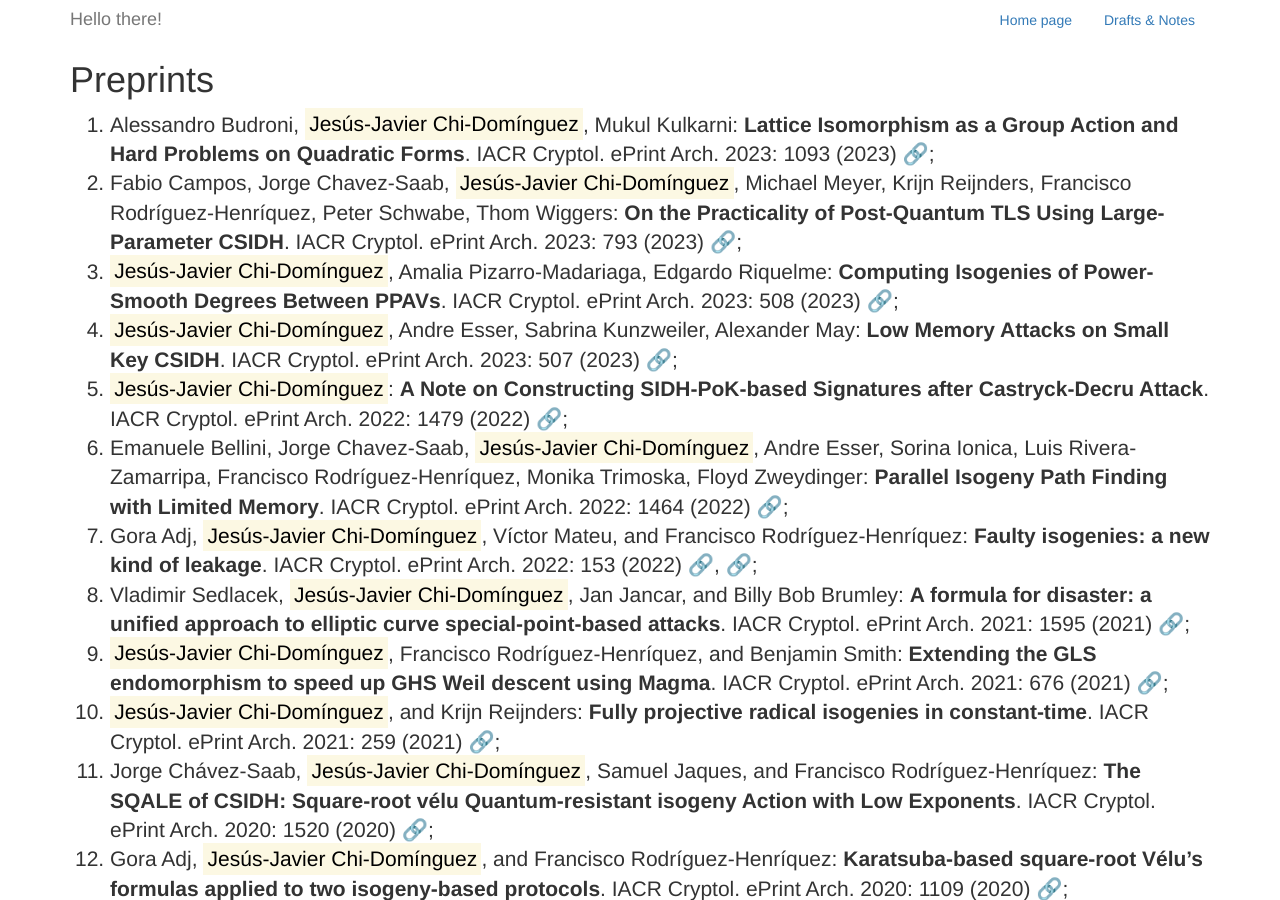
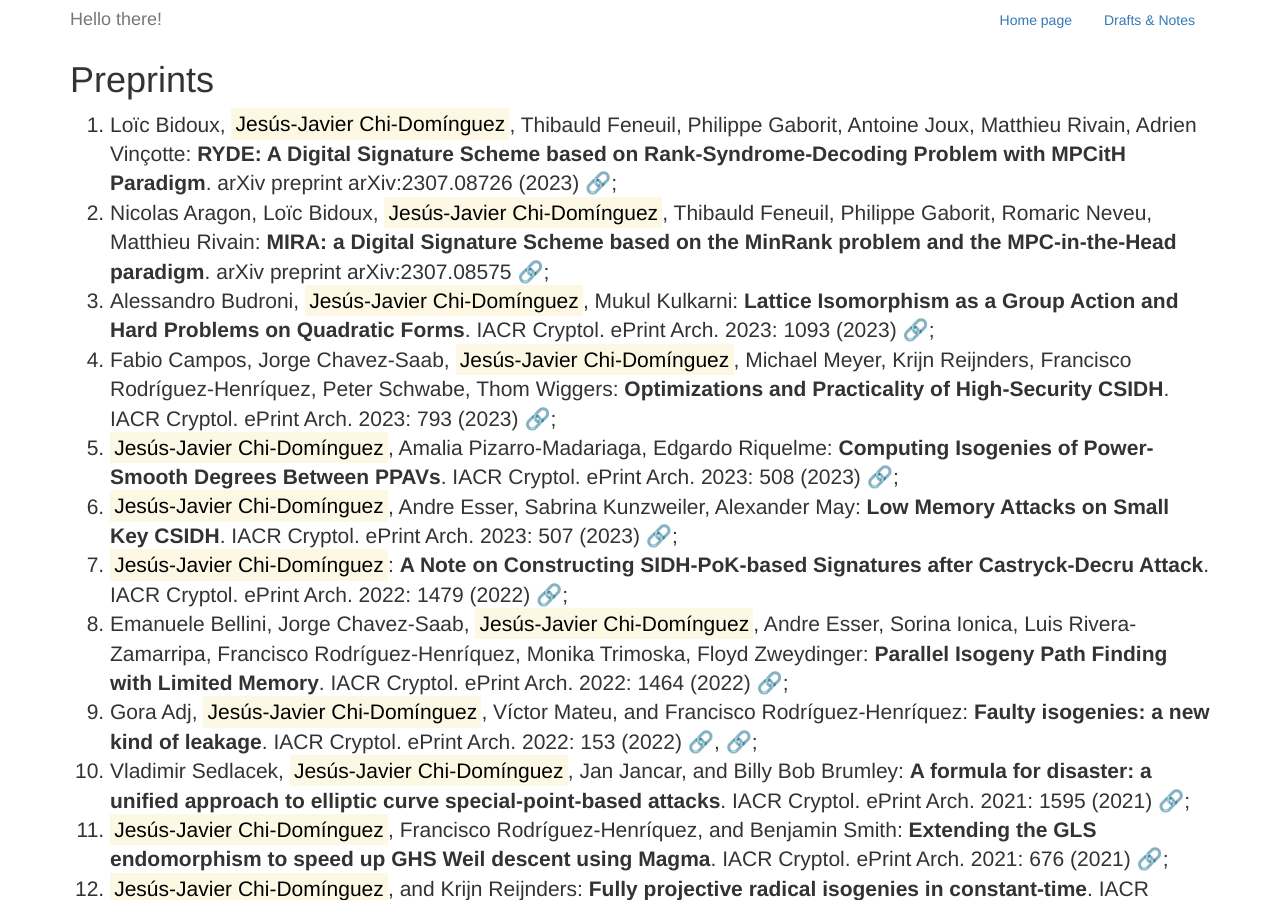
Before and after one commit to JJChiDguez/JJChiDguez.github.io, a Jekyll site: the page built from docs/preprints.md, in a window 1280 px wide and 900 px high. Built offline with Jekyll 4.4.1, drawn with Linux system fonts in a browser that asks for light colours.

Commit message:
add: recent preprints and repositories

```diff
--- a/docs/preprints.md
+++ b/docs/preprints.md
@@ -6,20 +6,22 @@ filename: preprints.md
 
 # Preprints
 
-1. Alessandro Budroni, <mark>Jes&uacute;s-Javier Chi-Dom&iacute;nguez</mark>, Mukul Kulkarni: **Lattice Isomorphism as a Group Action and Hard Problems on Quadratic Forms**. IACR Cryptol. ePrint Arch. 2023: 1093 (2023) [&#128279;](https://eprint.iacr.org/2023/1093);
-2. Fabio Campos, Jorge Chavez-Saab, <mark>Jes&uacute;s-Javier Chi-Dom&iacute;nguez</mark>, Michael Meyer, Krijn Reijnders, Francisco Rodr&iacute;guez-Henr&iacute;quez, Peter Schwabe, Thom Wiggers: **On the Practicality of Post-Quantum TLS Using Large-Parameter CSIDH**. IACR Cryptol. ePrint Arch. 2023: 793 (2023) [&#128279;](https://eprint.iacr.org/2023/793);
-3. <mark>Jes&uacute;s-Javier Chi-Dom&iacute;nguez</mark>, Amalia Pizarro-Madariaga, Edgardo Riquelme: **Computing Isogenies of Power-Smooth Degrees Between PPAVs**. IACR Cryptol. ePrint Arch. 2023: 508 (2023) [&#128279;](https://eprint.iacr.org/2023/508);
-4. <mark>Jes&uacute;s-Javier Chi-Dom&iacute;nguez</mark>, Andre Esser, Sabrina Kunzweiler, Alexander May: **Low Memory Attacks on Small Key CSIDH**. IACR Cryptol. ePrint Arch. 2023: 507 (2023) [&#128279;](https://eprint.iacr.org/2023/507);
-5. <mark>Jes&uacute;s-Javier Chi-Dom&iacute;nguez</mark>: **A Note on Constructing SIDH-PoK-based Signatures after Castryck-Decru Attack**. IACR Cryptol. ePrint Arch. 2022: 1479 (2022) [&#128279;](https://eprint.iacr.org/2022/1479);
-6. Emanuele Bellini, Jorge Chavez-Saab, <mark>Jes&uacute;s-Javier Chi-Dom&iacute;nguez</mark>, Andre Esser, Sorina Ionica, Luis Rivera-Zamarripa, Francisco Rodr&iacute;guez-Henr&iacute;quez, Monika Trimoska, Floyd Zweydinger: **Parallel Isogeny Path Finding with Limited Memory**. IACR Cryptol. ePrint Arch. 2022: 1464 (2022) [&#128279;](https://eprint.iacr.org/2022/1464);
-7. Gora Adj, <mark>Jes&uacute;s-Javier Chi-Dom&iacute;nguez</mark>, V&iacute;ctor Mateu, and Francisco Rodr&iacute;guez-Henr&iacute;quez: **Faulty isogenies: a new kind of leakage**. IACR Cryptol. ePrint Arch. 2022: 153 (2022) [&#128279;](https://eprint.iacr.org/2022/153), [&#128279;](https://arxiv.org/abs/2202.04896);
-8. Vladimir Sedlacek, <mark>Jes&uacute;s-Javier Chi-Dom&iacute;nguez</mark>, Jan Jancar, and Billy Bob Brumley: **A formula for disaster: a unified approach to elliptic curve special-point-based attacks**. IACR Cryptol. ePrint Arch. 2021: 1595 (2021) [&#128279;](https://eprint.iacr.org/2021/1595);
-9. <mark>Jes&uacute;s-Javier Chi-Dom&iacute;nguez</mark>, Francisco Rodr&iacute;guez-Henr&iacute;quez, and Benjamin Smith: **Extending the GLS endomorphism to speed up GHS Weil descent using Magma**. IACR Cryptol. ePrint Arch. 2021: 676 (2021) [&#128279;](https://eprint.iacr.org/2021/676);
-10. <mark>Jes&uacute;s-Javier Chi-Dom&iacute;nguez</mark>, and Krijn Reijnders: **Fully projective radical isogenies in constant-time**. IACR Cryptol. ePrint Arch. 2021: 259 (2021) [&#128279;](https://eprint.iacr.org/2021/259);
-11. Jorge Ch&aacute;vez-Saab, <mark>Jes&uacute;s-Javier Chi-Dom&iacute;nguez</mark>, Samuel Jaques, and Francisco Rodr&iacute;guez-Henr&iacute;quez: **The SQALE of CSIDH: Square-root v&eacute;lu Quantum-resistant isogeny Action with Low Exponents**. IACR Cryptol. ePrint Arch. 2020: 1520 (2020) [&#128279;](https://eprint.iacr.org/2020/1520);
-12. Gora Adj, <mark>Jes&uacute;s-Javier Chi-Dom&iacute;nguez</mark>, and Francisco Rodr&iacute;guez-Henr&iacute;quez: **Karatsuba-based square-root Vélu’s formulas applied to two isogeny-based protocols**. IACR Cryptol. ePrint Arch. 2020: 1109 (2020) [&#128279;](https://eprint.iacr.org/2020/1109);
-13. Dmitry Belyavsky, Billy Bob Brumley, <mark>Jes&uacute;s-Javier Chi-Dom&iacute;nguez</mark>, Luis Rivera-Zamarripa, and Igor Ustinov: **Set It and Forget It! Turnkey ECC for Instant Integration**. CoRR abs/2007.11481 (2020) [&#128279;](https://arxiv.org/abs/2007.11481);
-14. Sohaib ul Hassan, Iaroslav Gridin, Ignacio M. Delgado-Lozano, Cesar Pereida Garc&iacute;a, <mark>Jes&uacute;s-Javier Chi-Dom&iacute;nguez</mark>, Alejandro Cabrera Aldaya, and Billy Bob Brumley: **D&eacute;j&agrave; Vu: Side-Channel Analysis of Mozilla's NSS**. CoRR abs/2008.06004 (2020) [&#128279;](https://arxiv.org/abs/2008.06004);
-15. <mark>Jes&uacute;s-Javier Chi-Dom&iacute;nguez</mark>, and Francisco Rodr&iacute;guez-Henr&iacute;quez: **Optimal strategies for CSIDH**. IACR Cryptol. ePrint Arch. 2020: 417 (2020) [&#128279;](https://eprint.iacr.org/2020/417);
-16. Daniel Cervantes-V&aacute;zquez, Mathilde Chenu, <mark>Jes&uacute;s-Javier Chi-Dom&iacute;nguez</mark>, Luca De Feo, Francisco Rodr&iacute;guez-Henr&iacute;quez, and Benjamin Smith: **Stronger and Faster Side-Channel Protections for CSIDH**. IACR Cryptol. ePrint Arch. 2019: 837 (2019) [&#128279;](https://eprint.iacr.org/2019/837), [&#128279;](https://arxiv.org/abs/1907.08704);
-17. Gora Adj, Daniel Cervantes-V&aacute;zquez, <mark>Jes&uacute;s-Javier Chi-Dom&iacute;nguez</mark>, Alfred Menezes, and Francisco Rodr&iacute;guez-Henr&iacute;quez: **On the cost of computing isogenies between supersingular elliptic curves**. IACR Cryptol. ePrint Arch. 2018: 313 (2018) [&#128279;](https://eprint.iacr.org/2018/313);
+1. Lo&iuml;c Bidoux, <mark>Jes&uacute;s-Javier Chi-Dom&iacute;nguez</mark>, Thibauld Feneuil, Philippe Gaborit, Antoine Joux, Matthieu Rivain, Adrien Vin&ccedil;otte: **RYDE: A Digital Signature Scheme based on Rank-Syndrome-Decoding Problem with MPCitH Paradigm**. arXiv preprint arXiv:2307.08726 (2023) [&#128279;](https://arxiv.org/abs/2307.08726);
+2. Nicolas Aragon, Lo&iuml;c Bidoux, <mark>Jes&uacute;s-Javier Chi-Dom&iacute;nguez</mark>, Thibauld Feneuil, Philippe Gaborit, Romaric Neveu, Matthieu Rivain: **MIRA: a Digital Signature Scheme based on the MinRank problem and the MPC-in-the-Head paradigm**. arXiv preprint arXiv:2307.08575 [&#128279;](https://arxiv.org/abs/2307.08575);
+3. Alessandro Budroni, <mark>Jes&uacute;s-Javier Chi-Dom&iacute;nguez</mark>, Mukul Kulkarni: **Lattice Isomorphism as a Group Action and Hard Problems on Quadratic Forms**. IACR Cryptol. ePrint Arch. 2023: 1093 (2023) [&#128279;](https://eprint.iacr.org/2023/1093);
+4. Fabio Campos, Jorge Chavez-Saab, <mark>Jes&uacute;s-Javier Chi-Dom&iacute;nguez</mark>, Michael Meyer, Krijn Reijnders, Francisco Rodr&iacute;guez-Henr&iacute;quez, Peter Schwabe, Thom Wiggers: **Optimizations and Practicality of High-Security CSIDH**. IACR Cryptol. ePrint Arch. 2023: 793 (2023) [&#128279;](https://eprint.iacr.org/2023/793);
+5. <mark>Jes&uacute;s-Javier Chi-Dom&iacute;nguez</mark>, Amalia Pizarro-Madariaga, Edgardo Riquelme: **Computing Isogenies of Power-Smooth Degrees Between PPAVs**. IACR Cryptol. ePrint Arch. 2023: 508 (2023) [&#128279;](https://eprint.iacr.org/2023/508);
+6. <mark>Jes&uacute;s-Javier Chi-Dom&iacute;nguez</mark>, Andre Esser, Sabrina Kunzweiler, Alexander May: **Low Memory Attacks on Small Key CSIDH**. IACR Cryptol. ePrint Arch. 2023: 507 (2023) [&#128279;](https://eprint.iacr.org/2023/507);
+7. <mark>Jes&uacute;s-Javier Chi-Dom&iacute;nguez</mark>: **A Note on Constructing SIDH-PoK-based Signatures after Castryck-Decru Attack**. IACR Cryptol. ePrint Arch. 2022: 1479 (2022) [&#128279;](https://eprint.iacr.org/2022/1479);
+8. Emanuele Bellini, Jorge Chavez-Saab, <mark>Jes&uacute;s-Javier Chi-Dom&iacute;nguez</mark>, Andre Esser, Sorina Ionica, Luis Rivera-Zamarripa, Francisco Rodr&iacute;guez-Henr&iacute;quez, Monika Trimoska, Floyd Zweydinger: **Parallel Isogeny Path Finding with Limited Memory**. IACR Cryptol. ePrint Arch. 2022: 1464 (2022) [&#128279;](https://eprint.iacr.org/2022/1464);
+9. Gora Adj, <mark>Jes&uacute;s-Javier Chi-Dom&iacute;nguez</mark>, V&iacute;ctor Mateu, and Francisco Rodr&iacute;guez-Henr&iacute;quez: **Faulty isogenies: a new kind of leakage**. IACR Cryptol. ePrint Arch. 2022: 153 (2022) [&#128279;](https://eprint.iacr.org/2022/153), [&#128279;](https://arxiv.org/abs/2202.04896);
+10. Vladimir Sedlacek, <mark>Jes&uacute;s-Javier Chi-Dom&iacute;nguez</mark>, Jan Jancar, and Billy Bob Brumley: **A formula for disaster: a unified approach to elliptic curve special-point-based attacks**. IACR Cryptol. ePrint Arch. 2021: 1595 (2021) [&#128279;](https://eprint.iacr.org/2021/1595);
+11. <mark>Jes&uacute;s-Javier Chi-Dom&iacute;nguez</mark>, Francisco Rodr&iacute;guez-Henr&iacute;quez, and Benjamin Smith: **Extending the GLS endomorphism to speed up GHS Weil descent using Magma**. IACR Cryptol. ePrint Arch. 2021: 676 (2021) [&#128279;](https://eprint.iacr.org/2021/676);
+12. <mark>Jes&uacute;s-Javier Chi-Dom&iacute;nguez</mark>, and Krijn Reijnders: **Fully projective radical isogenies in constant-time**. IACR Cryptol. ePrint Arch. 2021: 259 (2021) [&#128279;](https://eprint.iacr.org/2021/259);
+13. Jorge Ch&aacute;vez-Saab, <mark>Jes&uacute;s-Javier Chi-Dom&iacute;nguez</mark>, Samuel Jaques, and Francisco Rodr&iacute;guez-Henr&iacute;quez: **The SQALE of CSIDH: Square-root v&eacute;lu Quantum-resistant isogeny Action with Low Exponents**. IACR Cryptol. ePrint Arch. 2020: 1520 (2020) [&#128279;](https://eprint.iacr.org/2020/1520);
+14. Gora Adj, <mark>Jes&uacute;s-Javier Chi-Dom&iacute;nguez</mark>, and Francisco Rodr&iacute;guez-Henr&iacute;quez: **Karatsuba-based square-root Vélu’s formulas applied to two isogeny-based protocols**. IACR Cryptol. ePrint Arch. 2020: 1109 (2020) [&#128279;](https://eprint.iacr.org/2020/1109);
+15. Dmitry Belyavsky, Billy Bob Brumley, <mark>Jes&uacute;s-Javier Chi-Dom&iacute;nguez</mark>, Luis Rivera-Zamarripa, and Igor Ustinov: **Set It and Forget It! Turnkey ECC for Instant Integration**. CoRR abs/2007.11481 (2020) [&#128279;](https://arxiv.org/abs/2007.11481);
+16. Sohaib ul Hassan, Iaroslav Gridin, Ignacio M. Delgado-Lozano, Cesar Pereida Garc&iacute;a, <mark>Jes&uacute;s-Javier Chi-Dom&iacute;nguez</mark>, Alejandro Cabrera Aldaya, and Billy Bob Brumley: **D&eacute;j&agrave; Vu: Side-Channel Analysis of Mozilla's NSS**. CoRR abs/2008.06004 (2020) [&#128279;](https://arxiv.org/abs/2008.06004);
+17. <mark>Jes&uacute;s-Javier Chi-Dom&iacute;nguez</mark>, and Francisco Rodr&iacute;guez-Henr&iacute;quez: **Optimal strategies for CSIDH**. IACR Cryptol. ePrint Arch. 2020: 417 (2020) [&#128279;](https://eprint.iacr.org/2020/417);
+18. Daniel Cervantes-V&aacute;zquez, Mathilde Chenu, <mark>Jes&uacute;s-Javier Chi-Dom&iacute;nguez</mark>, Luca De Feo, Francisco Rodr&iacute;guez-Henr&iacute;quez, and Benjamin Smith: **Stronger and Faster Side-Channel Protections for CSIDH**. IACR Cryptol. ePrint Arch. 2019: 837 (2019) [&#128279;](https://eprint.iacr.org/2019/837), [&#128279;](https://arxiv.org/abs/1907.08704);
+19. Gora Adj, Daniel Cervantes-V&aacute;zquez, <mark>Jes&uacute;s-Javier Chi-Dom&iacute;nguez</mark>, Alfred Menezes, and Francisco Rodr&iacute;guez-Henr&iacute;quez: **On the cost of computing isogenies between supersingular elliptic curves**. IACR Cryptol. ePrint Arch. 2018: 313 (2018) [&#128279;](https://eprint.iacr.org/2018/313);
```
Also changed, not shown: docs/repositories.md (+7 -6 lines), 10 other files.
